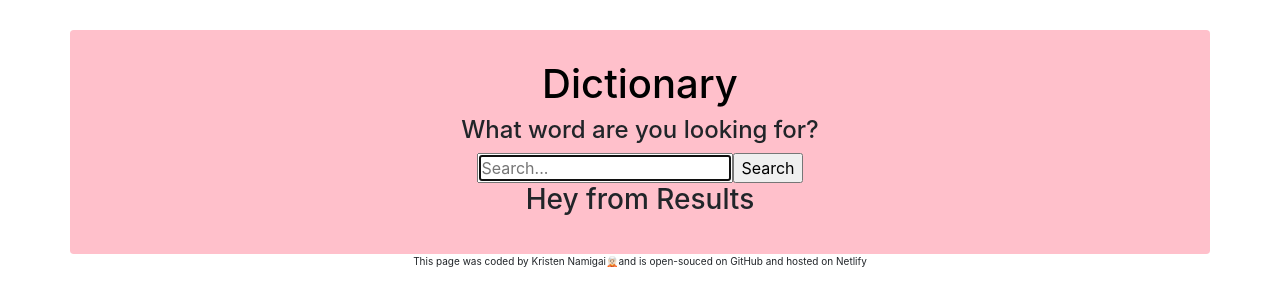
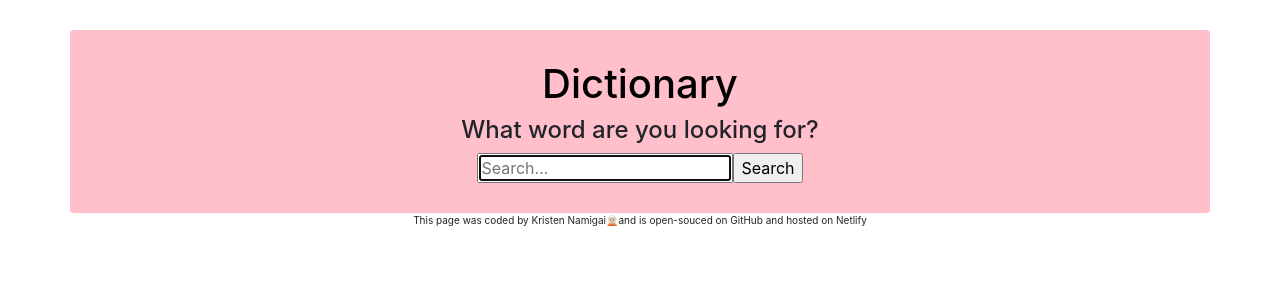
Before and after one commit to KrisTenFour/react-dictionary, a React (Create React App) app: page / in a window 1280 px wide. Shown: the top 306 px of the page. Built offline with nearby package versions, Linux system fonts and the light colour scheme.

Commit message:
Add conditional display to Results component

```diff
--- a/src/Results.js
+++ b/src/Results.js
@@ -1,10 +1,9 @@
 import React from "react";
 import "./Results.css";
 
-export default function Results() {
-    return (
-        <div>
-            <h3>Hey from Results</h3>
-        </div>)
+export default function Results(props) {
+    if (props.results) {
+        return <div><h3>Hey from {props.results}</h3></div>
+    } else { return null; }
 
 }
```
